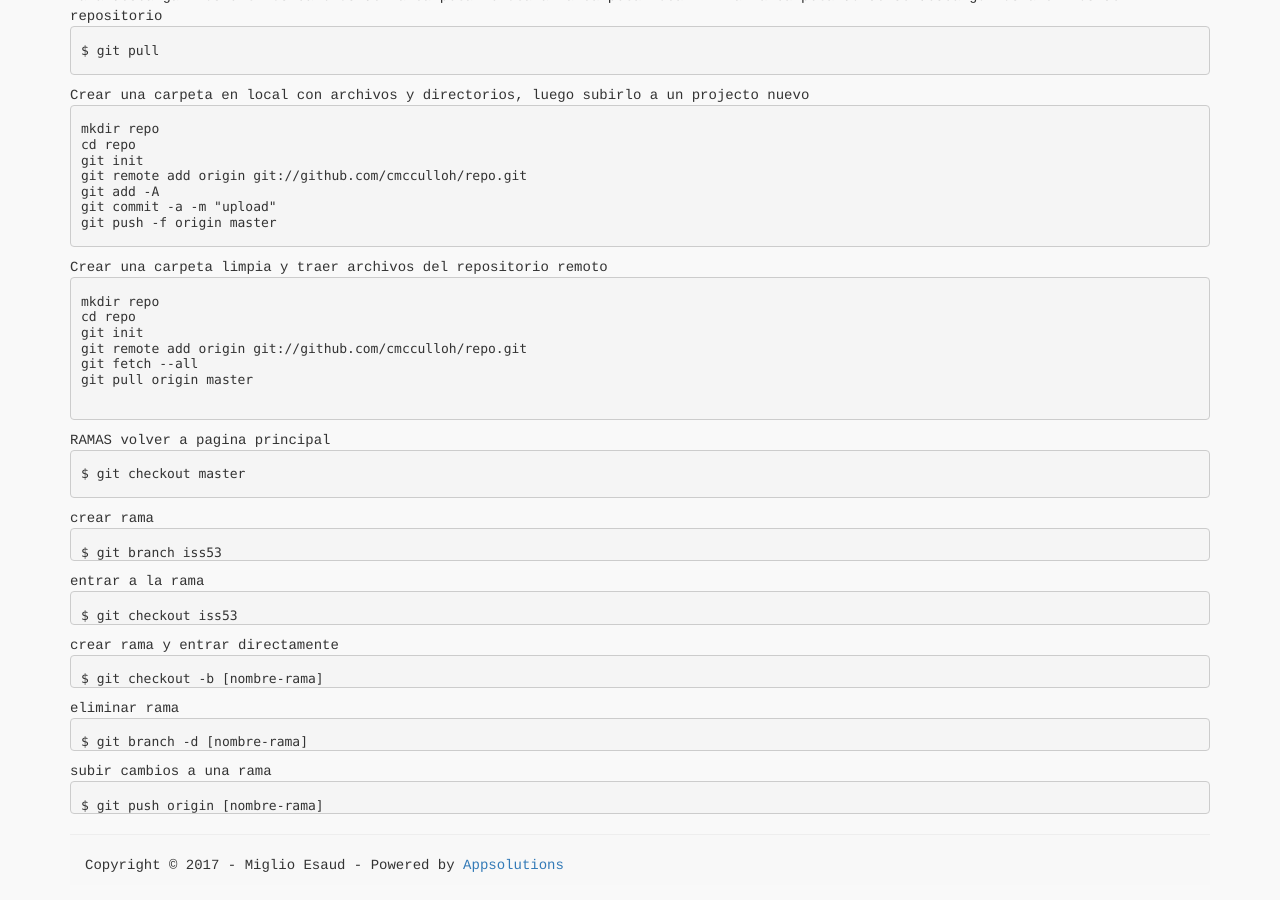
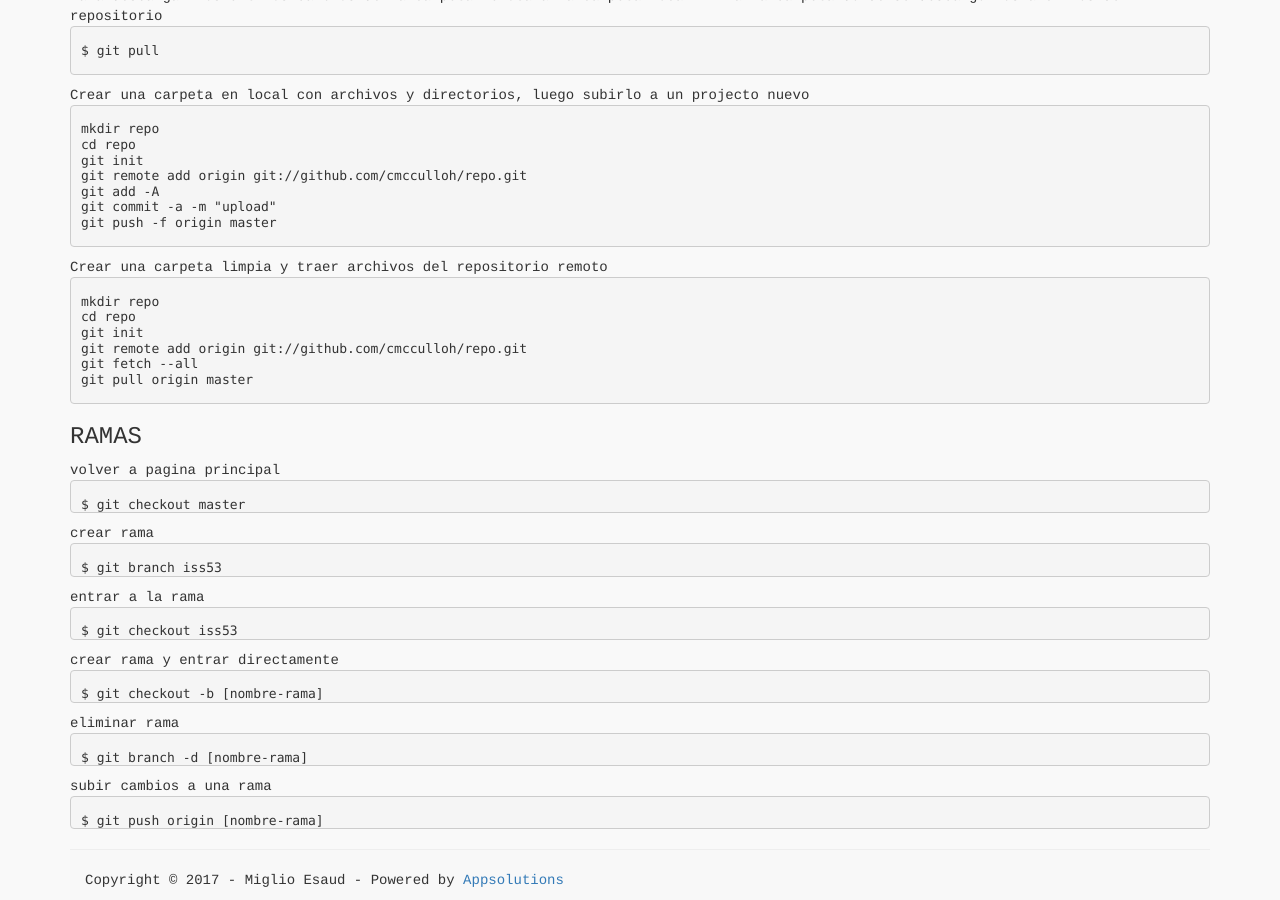
Before and after one commit to mig1098/mig1098.github.io, a Jekyll site: the page built from gitlab-guia/index.html, in a window 1280 px wide and 900 px high, scrolled down 863 px. Built offline with Jekyll 4.4.1, drawn with Linux system fonts in a browser that asks for light colours; Markdown is read by kramdown in place of the engine named in the settings.

```diff
--- a/gitlab-guia/index.html
+++ b/gitlab-guia/index.html
@@ -128,21 +128,20 @@ git init
 git remote add origin git://github.com/cmcculloh/repo.git
 git fetch --all
 git pull origin master
-
     </code>
 </pre>
 
 <div>
-    RAMAS
-    volver a pagina principal
+<h3>RAMAS</h3>
+volver a pagina principal
 </div>
 
 <pre><code>
 $ git checkout master
- </code></pre>
+</code></pre>
 
 <div>
-    crear rama
+crear rama
 </div>
 <pre><code>
 $ git branch iss53
```
